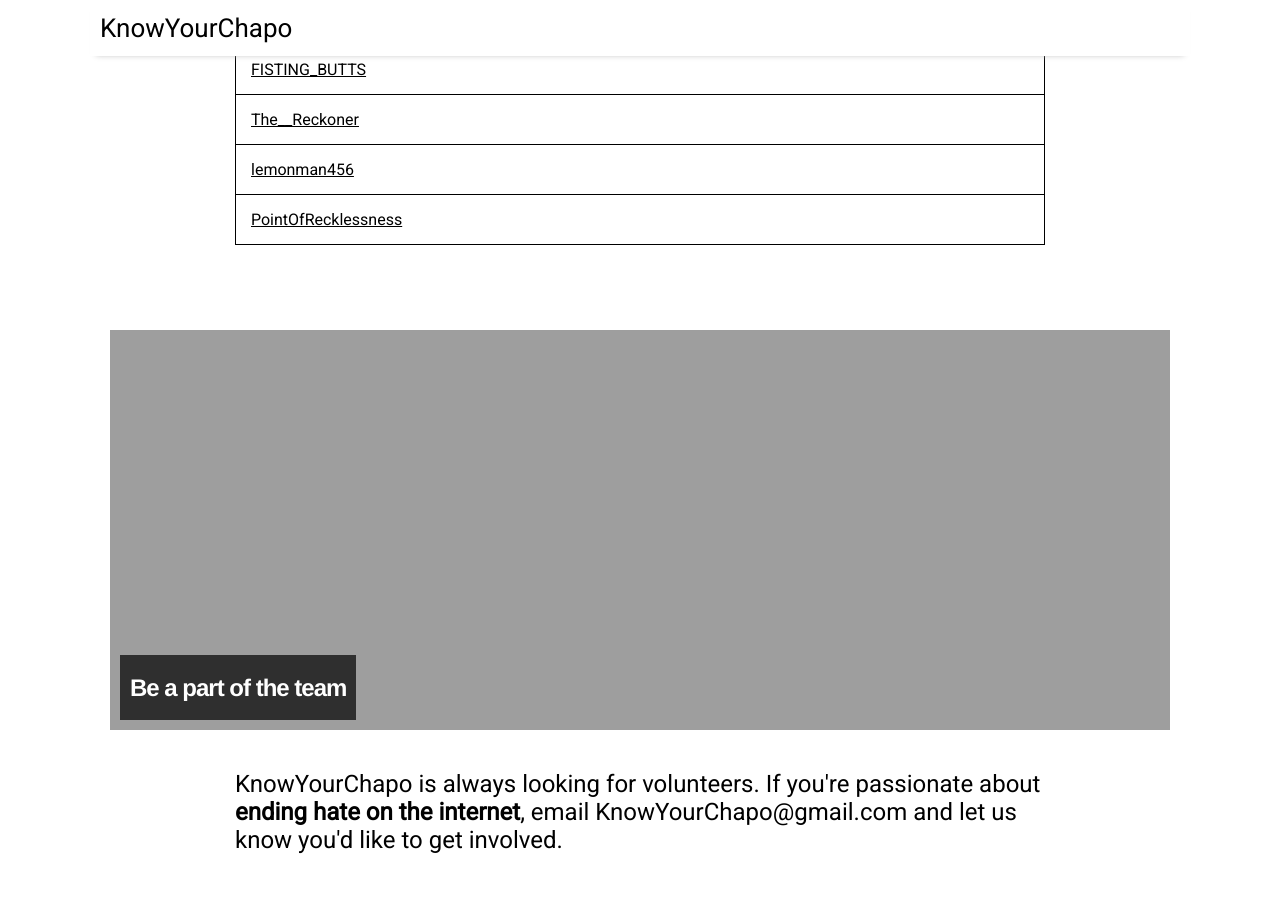
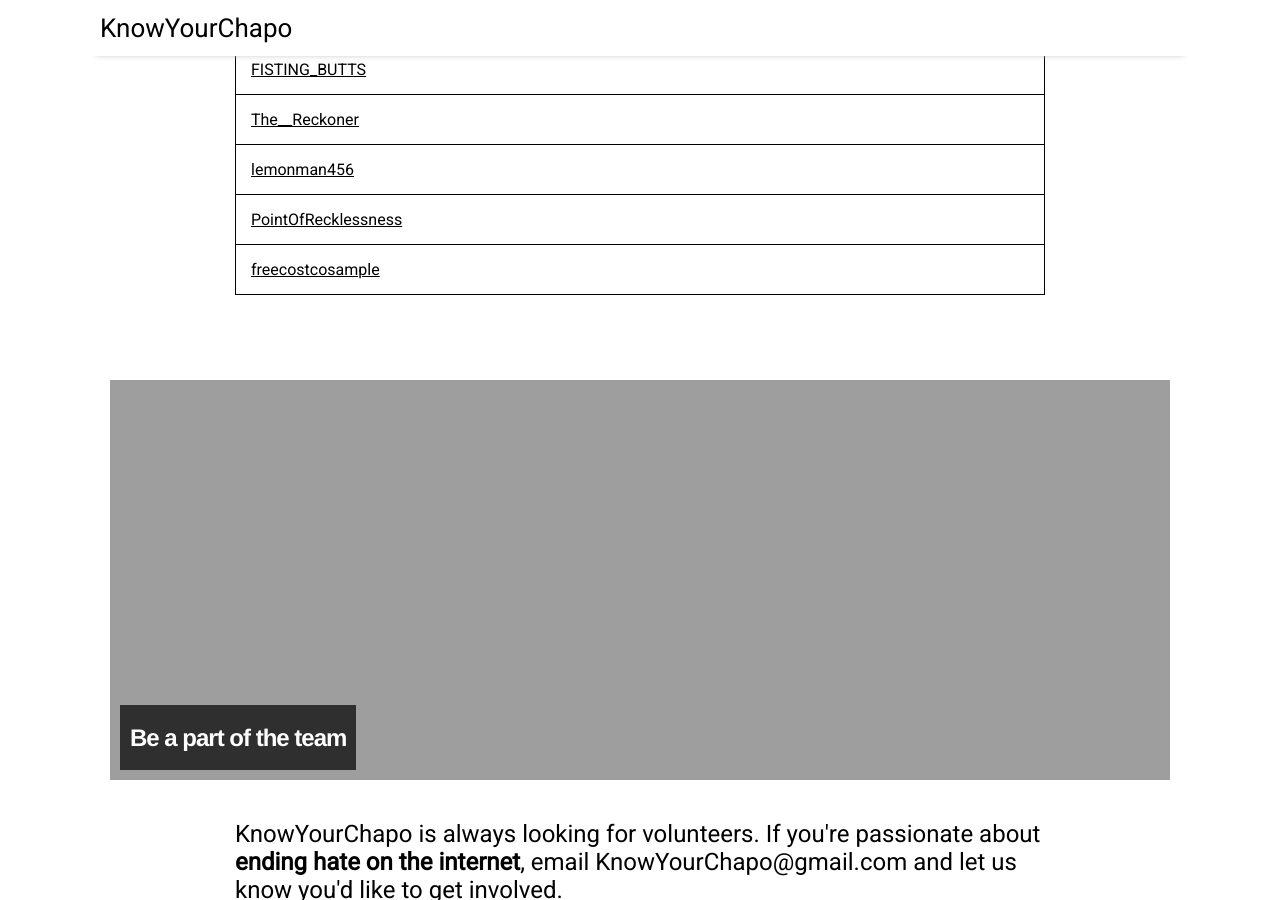
Before and after one commit to KnowYourChapo/KnowYourChapo.github.io, a Jekyll site: the page built from index.md, in a window 1280 px wide and 900 px high, scrolled down 4303 px. Built offline with Jekyll 4.4.1, drawn with Linux system fonts in a browser that asks for light colours; nearby versions of some CDN libraries; the list of posts is cut into pages by our own code.

Commit message:
new posters

```diff
--- a/_data/chapolist.json
+++ b/_data/chapolist.json
@@ -267,6 +267,10 @@
         {
             "name": "PointOfRecklessness",
             "notes": ""
+        },
+        {
+            "name": "freecostcosample",
+            "notes": ""
         }
     ]
 }
```
